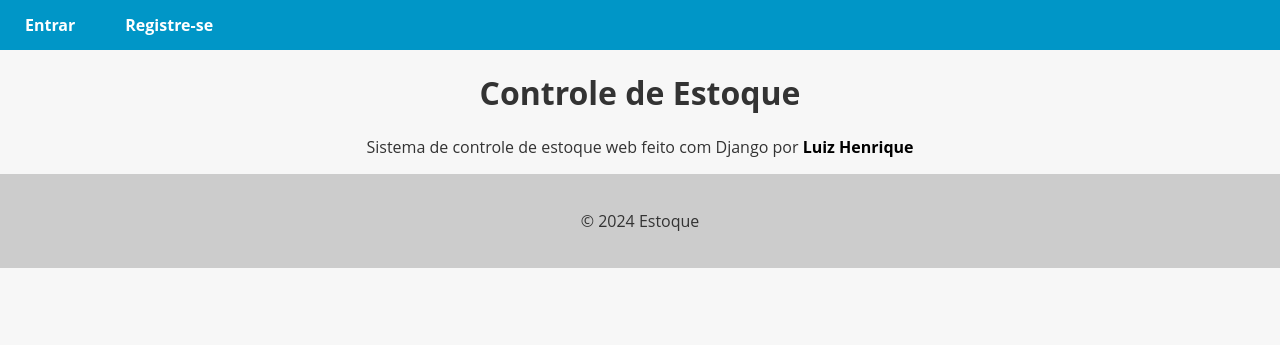
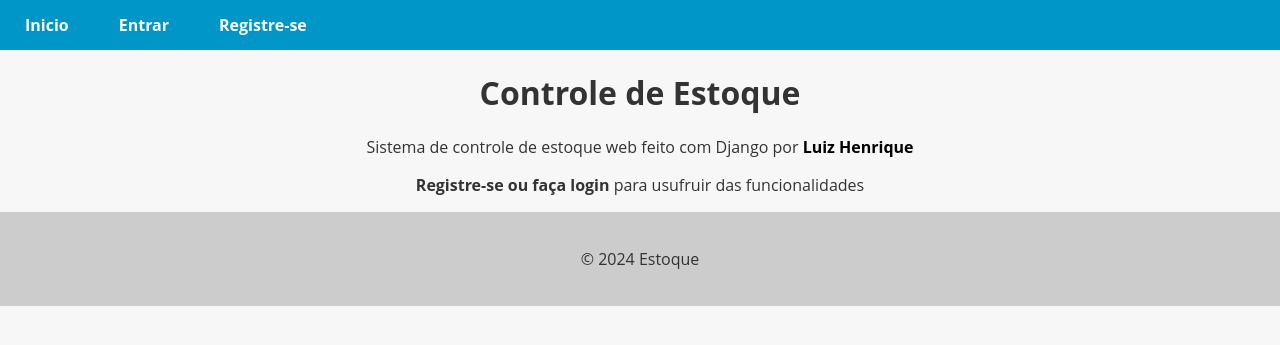
Before and after one commit to LuizH0412/estoque-mercado, a Django app: page /home/ in a window 1280 px wide. Shown: the top 345 px of the page. Run offline with Django 5.2, Linux system fonts and the light colour scheme.

Commit message:
Ajuste nos templates

```diff
--- a/app/templates/base.html
+++ b/app/templates/base.html
@@ -84,6 +84,7 @@
                         <li><strong><a href="{% url 'logout' %}">Sair</a></strong></li>
                     {% endif %}
                 {% else %}
+                    <li><strong><a href="{% url 'home' %}">Inicio</a></strong></li>
                     <li><strong><a href="{% url 'login' %}">Entrar</a></strong></li>
                     <li><strong><a href="{% url 'registro' %}">Registre-se</a></strong></li>
                 {% endif %}
--- a/estoque/templates/home.html
+++ b/estoque/templates/home.html
@@ -19,7 +19,13 @@
     <body>
         <div class="home">
             <h1>Controle de Estoque</h1>
+
             <p>Sistema de controle de estoque web feito com Django por <strong><a href="https://www.linkedin.com/in/luiz-henrique-12938825b/" class="link" target="_blank">Luiz Henrique</a></strong></p>
+            {% if user.is_authenticated %}
+                <p>Navegue pelo menu para usufruir das funcionalidades</p>
+            {% else %}
+                <p><strong>Registre-se ou faça login</strong> para usufruir das funcionalidades</p>
+            {% endif %}
         </div>
     </body>
 
```
Also changed, not shown: db.sqlite3.
